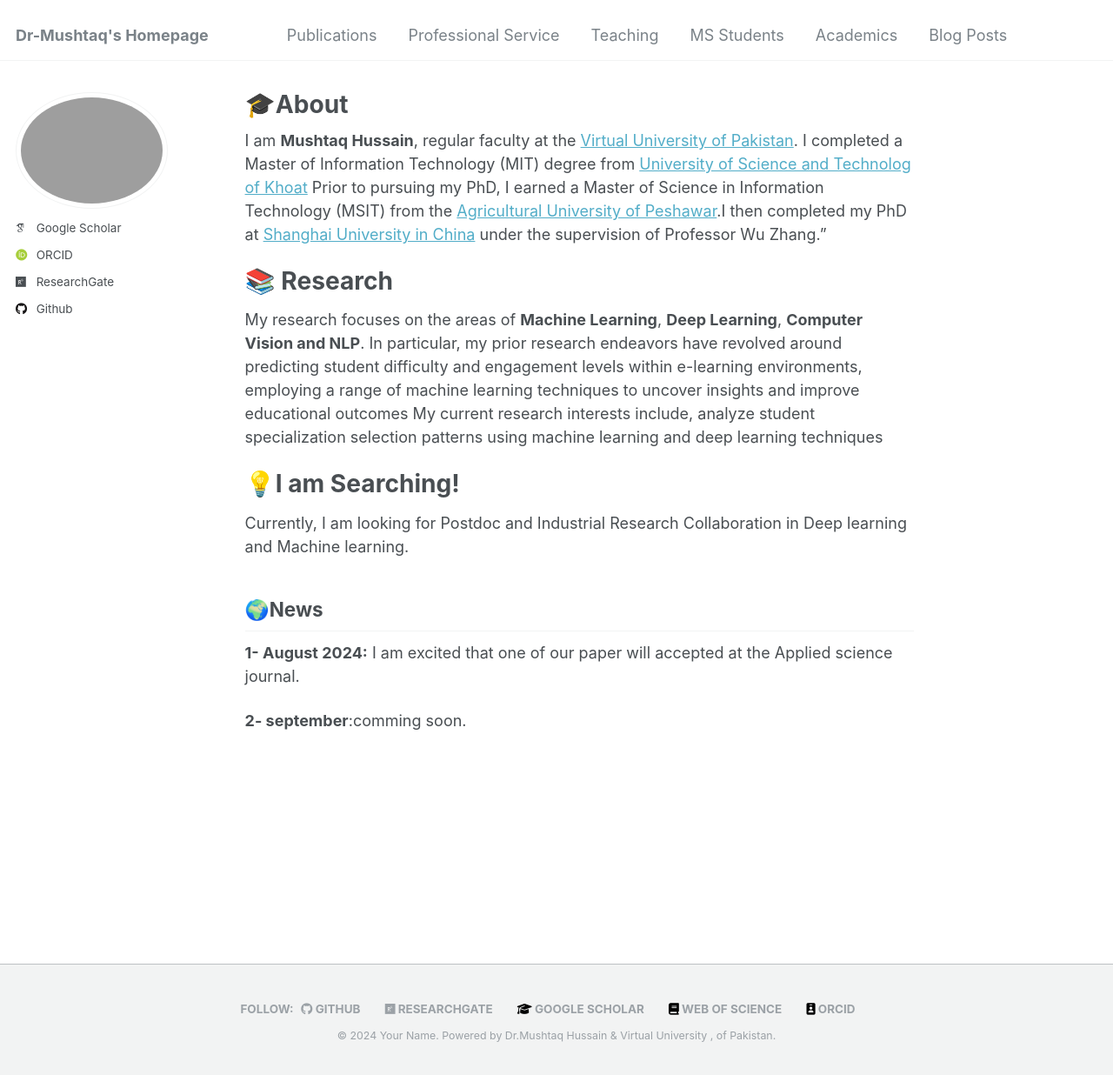
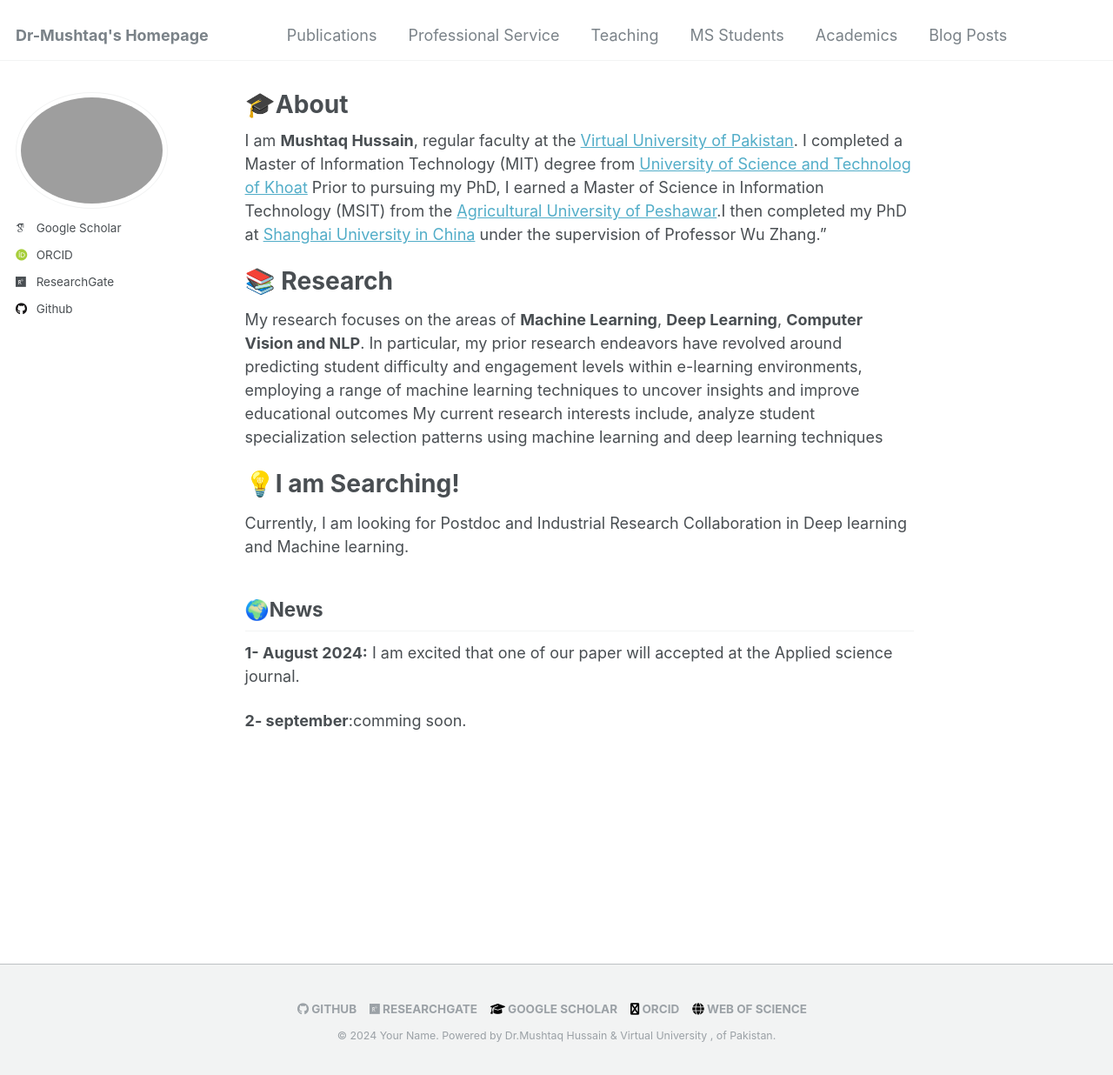
Before and after one commit to dr-mushtaq/dr-mushtaq.github.io, a Jekyll site: the page built from _pages/about.md, in a window 1280 px wide and 1236 px high. Shown: the whole window at 87% size. Built offline with Jekyll 4.4.1, drawn with Linux system fonts in a browser that asks for light colours; some web fonts are replaced.

Commit message:
Update footer.html

```diff
--- a/_includes/footer.html
+++ b/_includes/footer.html
@@ -1,57 +1,30 @@
+{% include base_path %}
 
-  {% include base_path %}
-
-{% if site.author.github or site.author.researchgate or site.author.googlescholar or site.author.orcid or site.author.linkedin or site.author.webofscience %}
-<div class="page__footer-follow" style="text-align: center;">
-  <ul class="social-icons" style="list-style: none; padding: 0; display: inline-block;">
-    {% if site.data.ui-text[site.locale].follow_label %}
-      <li><strong>{{ site.data.ui-text[site.locale].follow_label }}</strong></li>
+{% if site.author.github or site.author.linkedin or site.author.researchgate or site.author.googlescholar %}
+<div class="page__footer-follow" style="text-align:center;">
+  <ul class="social-icons">
+    {% if site.author.github %}
+      <li><a href="{{ site.author.github }}" target="_blank"><i class="fab fa-github" aria-hidden="true"></i> GitHub</a></li>
     {% endif %}
-    {% if site.author.github %}
-      <li style="display: inline; margin-right: 10px;">
-        <a href="http://github.com/{{ site.author.github }}" target="_blank">
-          <i class="fab fa-github" aria-hidden="true"></i> GitHub
-        </a>
-      </li>
+    {% if site.author.researchgate %}
+      <li><a href="https://www.researchgate.net/profile/{{ site.author.researchgate }}" target="_blank"><i class="fab fa-researchgate" aria-hidden="true"></i> ResearchGate</a></li>
+    {% endif %}
+    {% if site.author.googlescholar %}
+      <li><a href="https://scholar.google.com/citations?user={{ site.author.googlescholar }}" target="_blank"><i class="fa fa-graduation-cap" aria-hidden="true"></i> Google Scholar</a></li>
+    {% endif %}
+    {% if site.author.orcid %}
+      <li><a href="https://orcid.org/{{ site.author.orcid }}" target="_blank"><i class="fa fa-orcid" aria-hidden="true"></i> ORCID</a></li>
     {% endif %}
     {% if site.author.linkedin %}
-      <li style="display: inline; margin-right: 10px;">
-        <a href="https://www.linkedin.com/in/{{ site.author.linkedin }}" target="_blank">
-          <i class="fab fa-linkedin" aria-hidden="true"></i> LinkedIn
-        </a>
-      </li>
-    {% endif %}
-    {% if site.author.researchgate %}
-      <li style="display: inline; margin-right: 10px;">
-        <a href="https://www.researchgate.net/profile/{{ site.author.researchgate }}" target="_blank">
-          <i class="fab fa-researchgate" aria-hidden="true"></i> ResearchGate
-        </a>
-      </li>
-    {% endif %}
-    {% if site.author.googlescholar %}
-      <li style="display: inline; margin-right: 10px;">
-        <a href="https://scholar.google.com/citations?user={{ site.author.googlescholar }}" target="_blank">
-          <i class="fa fa-graduation-cap" aria-hidden="true"></i> Google Scholar
-        </a>
-      </li>
+      <li><a href="https://www.linkedin.com/in/{{ site.author.linkedin }}" target="_blank"><i class="fab fa-linkedin" aria-hidden="true"></i> LinkedIn</a></li>
     {% endif %}
     {% if site.author.webofscience %}
-      <li style="display: inline; margin-right: 10px;">
-        <a href="https://www.webofscience.com/wos/author/{{ site.author.webofscience }}" target="_blank">
-          <i class="fa fa-book" aria-hidden="true"></i> Web of Science
-        </a>
-      </li>
-    {% endif %}
-    {% if site.author.orcid %}
-      <li style="display: inline; margin-right: 10px;">
-        <a href="https://orcid.org/{{ site.author.orcid }}" target="_blank">
-          <i class="fa fa-id-badge" aria-hidden="true"></i> ORCID
-        </a>
-      </li>
+      <li><a href="{{ site.author.webofscience }}" target="_blank"><i class="fa fa-globe" aria-hidden="true"></i> Web of Science</a></li>
     {% endif %}
   </ul>
 </div>
 {% endif %}
+
 
 <div class="page__footer-copyright" style="text-align: center;">
   &copy; {{ site.time | date: '%Y' }} {{ site.name | default: site.title }}.
```
